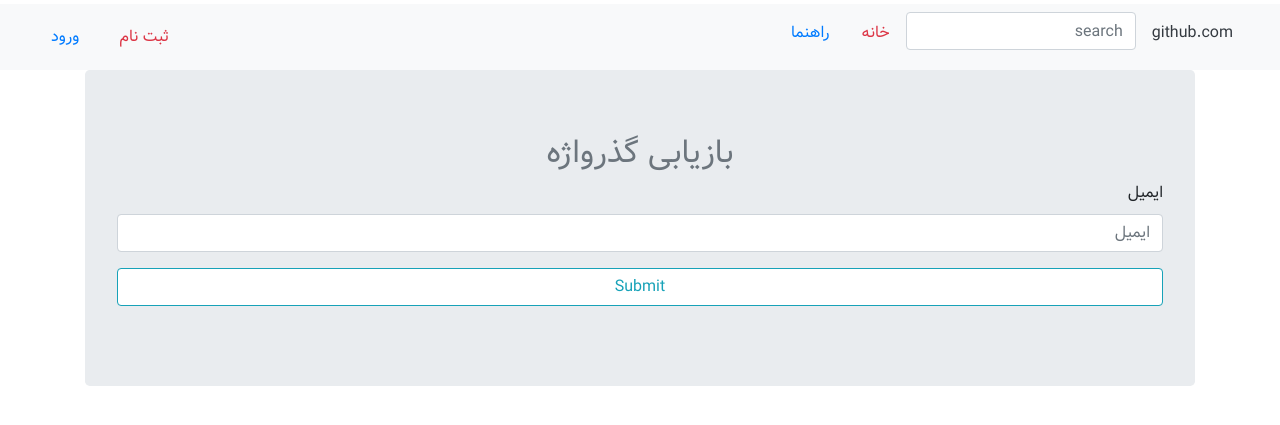
After one commit to mousakhani/djang_users, a Django app: template users/templates/registration/password_recovery.html in a window 1280 px wide. The commit adds this page. Shown: the top 425 px of the page. Run offline with Django 3.2, Linux system fonts and the light colour scheme; the template is opened without the code that fills it, so the values that code supplies are empty; some libraries are stand-ins or nearby versions.

Commit message:
created password_recovery.html

```diff
--- a/djang_users/settings.py
+++ b/djang_users/settings.py
@@ -114,8 +114,8 @@ USE_TZ = True
 # https://docs.djangoproject.com/en/3.1/howto/static-files/
 
 STATIC_URL = '/static/'
-STATIC_ROOT = 'static'
-
+# STATIC_ROOT = 'static'
+STATICFILES_DIRS = [BASE_DIR / 'static']
 # Custom settings
 
 # این مدل جایگزین مدل یوزر است.
--- a/static/css/main.css
+++ b/static/css/main.css
@@ -1,6 +1,11 @@
 @font-face {
     font-family: "vazir";
     src: url("../fonts/Vazir.woff");
+}
+
+@font-face {
+    font-family: "B Nazanin";
+    src: url("../fonts/b-nazanin.ttf");
 }
 
 body {
--- /dev/null
+++ b/users/templates/registration/password_recovery.html
@@ -0,0 +1,20 @@
+{% extends 'core/_base.html' %}
+
+
+{% block main %}
+    <div class="container">
+        <div class="jumbotron">
+            <h2 class="text text-center text-muted">بازیابی گذرواژه</h2>
+            <form method="get">
+                <div class="form-group">
+                    <label for="email">ایمیل</label>
+                    <input type="email" class="form-control" name="email" placeholder="ایمیل">
+                </div>
+                <div class="form-group">
+                    <input type="submit" class="form-control btn-outline-info">
+                </div>
+            </form>
+        </div>
+    </div>
+
+{% endblock %}
--- a/users/views.py
+++ b/users/views.py
@@ -41,4 +41,7 @@ def login(request):
 
 
 def password_recovery(request):
-    pass
+    if request.GET.get('email'):
+        email = request.GET.get('email')
+        return redirect('users:password_recovery')
+    return  render(request, 'registration/password_recovery.html', {})
```
